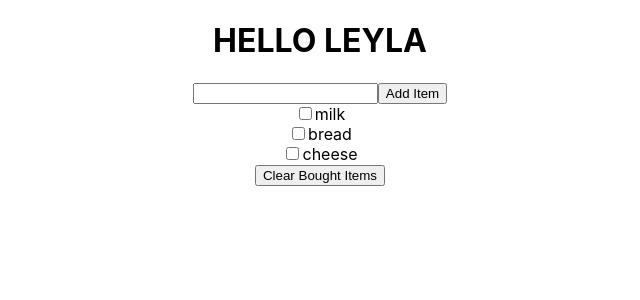
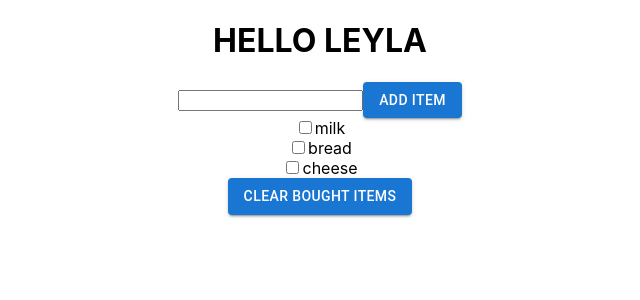
Before and after one commit to SkyeRenda/shoppable, a React (Create React App) app: page / in a window 1280 px wide. Shown: the top 300 px of the page, without its empty margins (320-960 px from the left). Built offline with nearby package versions, Linux system fonts and the light colour scheme.

Commit message:
added undoList

```diff
--- a/src/App.tsx
+++ b/src/App.tsx
@@ -4,6 +4,7 @@ import { useState, useRef } from "react";
 import { v4 as uuidv4 } from "uuid";
 import React from "react";
 import ItemList from "./modules/ItemList";
+import Button from "@mui/material/Button";
 
 function App() {
   const defaultItems: ItemModel[] = [
@@ -25,13 +26,20 @@ function App() {
   ];
   const [items, setItems] = useState(defaultItems);
   const itemNameRef = useRef<HTMLInputElement>(null);
+  const undoList: Array<ItemModel[]> = [];
 
   function handleAddItem() {
     const name =
       itemNameRef.current?.value !== undefined
         ? itemNameRef.current?.value
         : " ";
-    setItems([...items, { id: uuidv4(), name: name, bought: false }]);
+    if (name === "") {
+      return;
+    }
+    const newItemList = [...items, { id: uuidv4(), name: name, bought: false }];
+    undoList.push([...items]);
+    setItems(newItemList);
+
     if (itemNameRef.current?.value) {
       itemNameRef.current.value = "";
     }
@@ -40,6 +48,7 @@ function App() {
   function toggleBought(id: string) {
     const newItems = [...items];
     const item = newItems.find((item) => item.id === id);
+    undoList.push([...items]);
     if (item !== undefined) {
       item.bought = !item.bought;
     }
@@ -48,6 +57,7 @@ function App() {
 
   function handleClearBought() {
     const newItems = items.filter((items) => !items.bought);
+    undoList.push([...items]);
     setItems(newItems);
   }
 
@@ -56,12 +66,23 @@ function App() {
       <h1>HELLO LEYLA</h1>
 
       <input ref={itemNameRef}></input>
-      <button onClick={handleAddItem}>Add Item</button>
+      <Button
+        variant="contained"
+        onClick={handleAddItem}
+      >
+        Add Item
+      </Button>
       <ItemList
         items={items}
         toggleBought={toggleBought}
       ></ItemList>
-      <button onClick={handleClearBought}> Clear Bought Items</button>
+      <Button
+        variant="contained"
+        onClick={handleClearBought}
+      >
+        {" "}
+        Clear Bought Items
+      </Button>
     </div>
   );
 }
```
